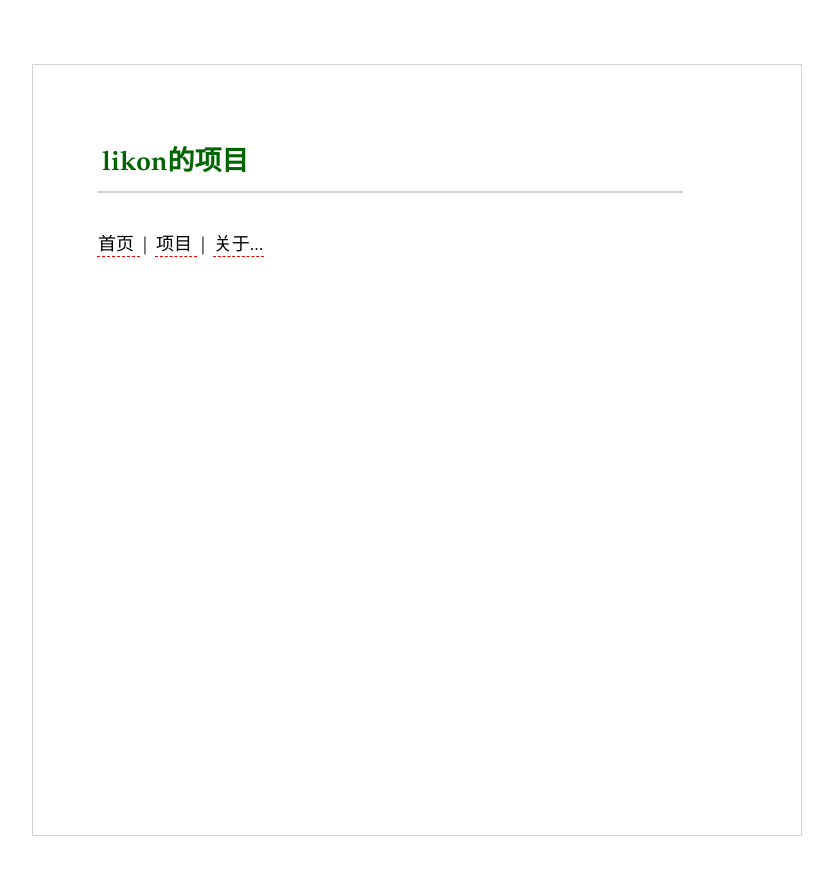
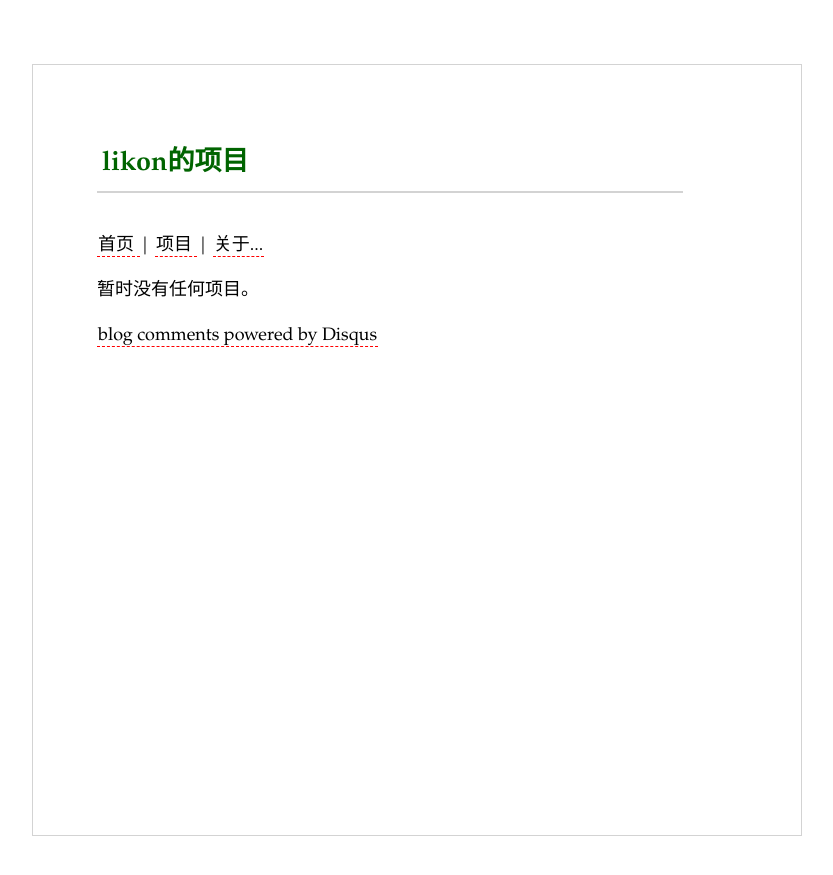
Before and after one commit to likon/likon.github.com, a Jekyll site: the page built from projects.md, in a window 1280 px wide. Shown: the top 875 px of the page, without its empty margins (224-1057 px from the left). Built offline with Jekyll 4.4.1, drawn with Linux system fonts in a browser that asks for light colours; Markdown is read by kramdown in place of the engine named in the settings; comment, search, counter and statistics services are not loaded.

Commit message:
add disqus forum feature

```diff
--- a/_layouts/default.html
+++ b/_layouts/default.html
@@ -17,6 +17,20 @@
 
 {{ content }}
 
+<div id="disqus_thread"></div>
+<script type="text/javascript">
+    /* * * CONFIGURATION VARIABLES: EDIT BEFORE PASTING INTO YOUR WEBPAGE * * */
+var disqus_shortname = 'likondisqus';
+/* * * DON'T EDIT BELOW THIS LINE * * */
+(function() {
+ var dsq = document.createElement('script'); dsq.type = 'text/javascript'; dsq.async = true;
+ dsq.src = 'http://' + disqus_shortname + '.disqus.com/embed.js';
+ (document.getElementsByTagName('head')[0] || document.getElementsByTagName('body')[0]).appendChild(dsq);
+ })();
+</script>
+<noscript>Please enable JavaScript to view the <a href="http://disqus.com/?ref_noscript">comments powered by Disqus.</a></noscript>
+<a href="http://disqus.com" class="dsq-brlink">blog comments powered by <span class="logo-disqus">Disqus</span></a>
+
 </body>
 
 </html>
--- a/index.html
+++ b/index.html
@@ -5,6 +5,6 @@ title: likon的技术博客
 
 <ul>
 　　{% for post in site.posts %}
-　　　　<li><a href="{{ site.baseurl }}{{ post.url }}">{{ post.title }}</a></li>
+　　　　<li><a href="{{ site.baseurl }}{{ post.url }}">{{ post.title }}</a>({{ page.date| date: "%Y-%m-%d" }})</li>
 　　{% endfor %}
 </ul>
--- a/projects.html
+++ /dev/null
@@ -1,10 +0,0 @@
----
-layout: default
-title: likon的项目
----
-
-<ul>
-　　{% for proj in site.projects %}
-　　　　<li><a href="{{ site.baseurl }}{{ proj.url }}">{{ proj.title }}</a></li>
-　　{% endfor %}
-</ul>
--- /dev/null
+++ b/projects.md
@@ -0,0 +1,6 @@
+---
+layout: default
+title: likon的项目
+---
+
+暂时没有任何项目。
```
Also changed, not shown: _projects/2013-06-12-开始.md (deleted, +0 -6 lines).
